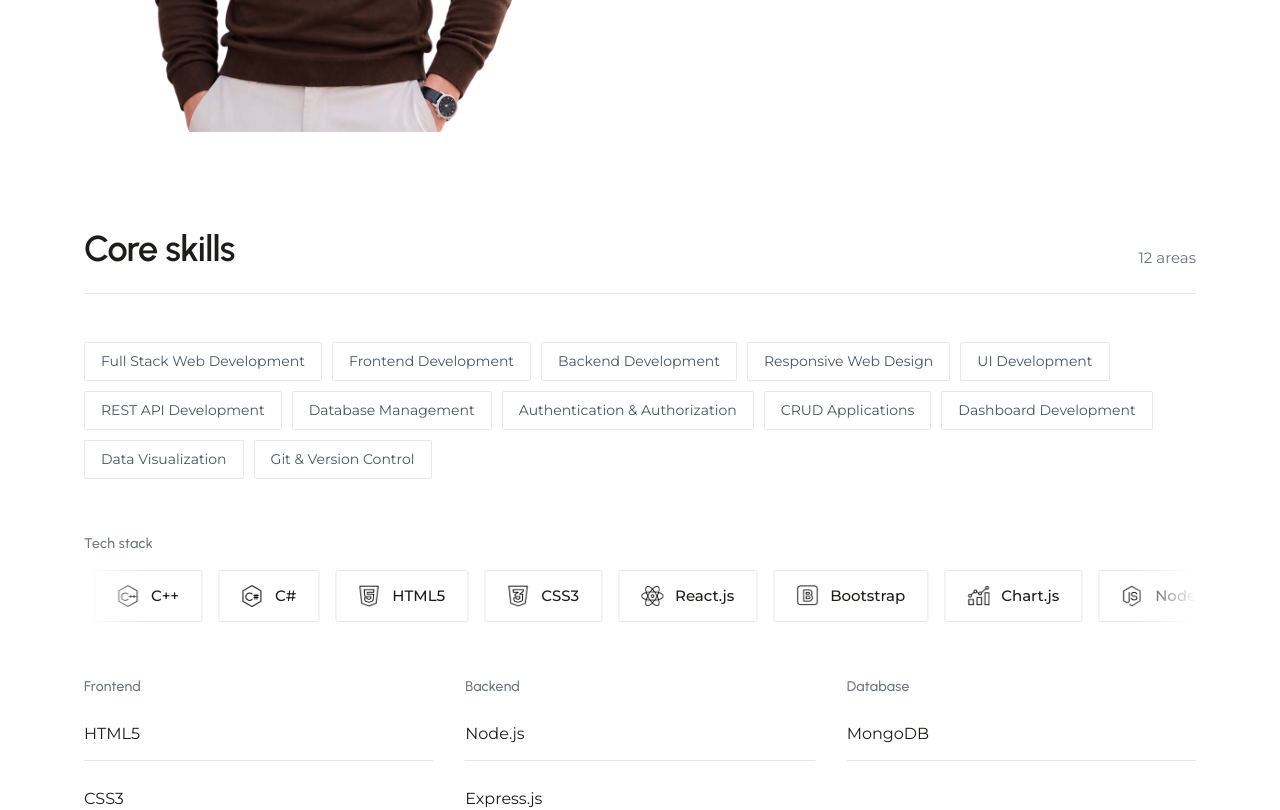
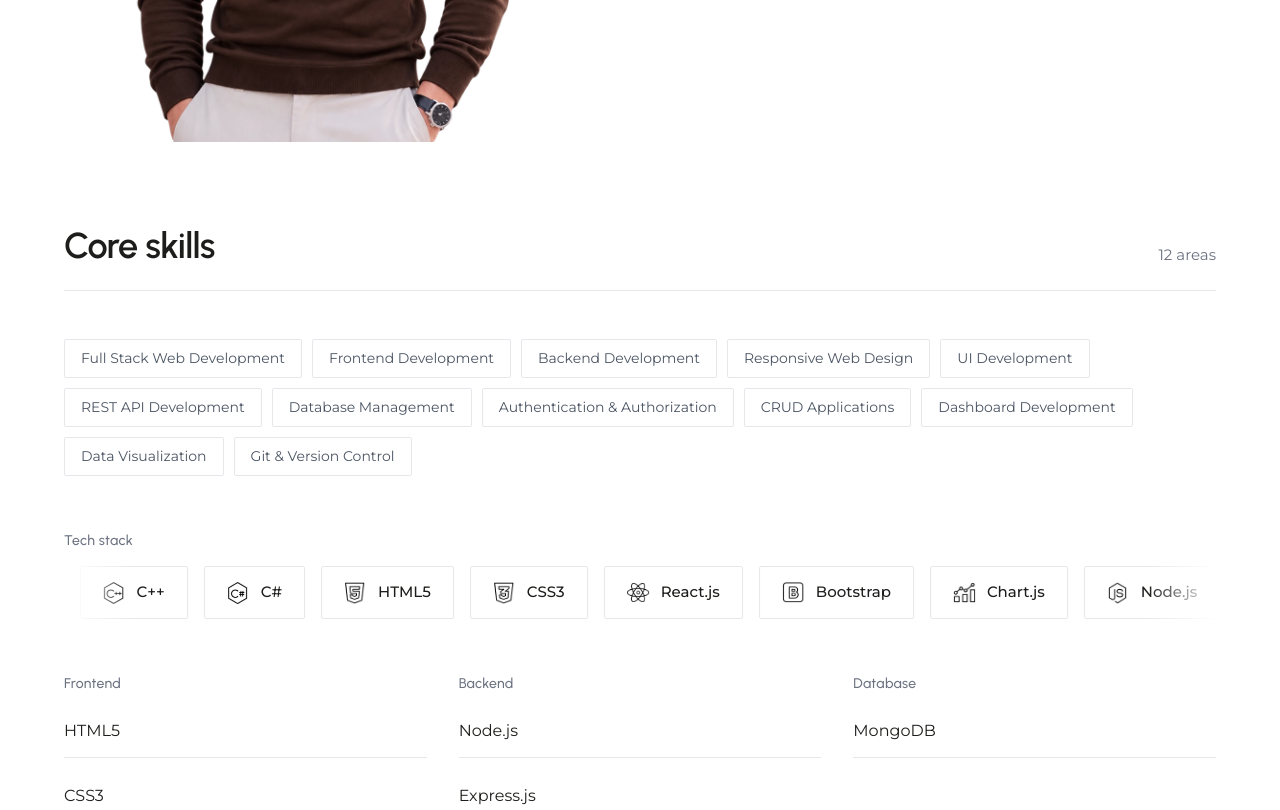
Before and after one commit to shabicreations033/shabimughal.dev, a React (Vite) app in the folder client/: page /about in a window 1280 px wide. Shown: the part 660-1470 px from the top of the page. Built offline with nearby package versions, Linux system fonts and the light colour scheme; no server answers; the HTML template or start-up script is replaced by a standard one.

Commit message:
CSS Updated

```diff
--- a/client/src/index.css
+++ b/client/src/index.css
@@ -84,7 +84,7 @@
   --font-display: var(--display-family);
   --font-body: "Montserrat", "Helvetica Neue", Arial, sans-serif;
 
-  --container: calc(77.5rem + max(0px, 100vw - 1440px) * 0.12);
+  --container: 1440px; /* global content cap: on wider screens the site stays a centred 1440px column */
   --gutter: clamp(1.25rem, 5vw, 4rem);
   /* Minimum comfortable touch target (WCAG 2.5.5 / Apple HIG) */
   --tap: 2.75rem;
@@ -132,20 +132,6 @@ html {
   scroll-behavior: smooth;
   -webkit-text-size-adjust: 100%;
 }
-/* Large screens (24-inch monitors, 4K, ultra-wide): everything is sized in rem, so growing the root font size
-   scales the whole layout (type, spacing, container) together instead of leaving a small column in the middle
-   of the screen. The scale grows with the screen WIDTH from 1440px up, but it is also capped by the screen
-   HEIGHT, so a wide but short screen (for example 2560x1080 ultra-wide) does not blow the hero past the fold.
-   1440x900 and smaller screens keep the normal 16px.
-     1920x1080 -> ~18px   2560x1440 -> ~21px   3440x1440 -> ~25px   3840x2160 -> ~27px */
-@media (min-width: 1440px) {
-  html {
-    font-size: max(
-      100%,
-      min(calc(100% + (100vw - 1440px) * 0.0045), calc(100% + (100vh - 900px) * 0.0167))
-    );
-  }
-}
 
 h1,
 h2,
@@ -188,7 +174,15 @@ body {
 
 img {
   max-width: 100%;
+  height: auto;
   display: block;
+}
+
+/* The page area is a positioning context, so anything absolutely placed inside it stays inside the page
+   instead of drifting to the edge of a very wide screen. */
+main {
+  position: relative;
+  width: 100%;
 }
 a {
   color: inherit;
@@ -204,7 +198,8 @@ button {
   cursor: pointer;
 }
 
-.wrap {
+.wrap,
+.container {
   max-width: var(--container);
   margin: 0 auto;
   padding-left: var(--gutter);
@@ -815,7 +810,7 @@ html.theme-switching *:not(.theme-toggle):not(.theme-toggle *)::after {
 
 /* ===================== Section rhythm ===================== */
 section {
-  padding: 6rem 0;
+  padding: clamp(3.5rem, 2rem + 4vw, 6rem) 0;
 }
 .section-head {
   display: flex;
@@ -2529,7 +2524,8 @@ html.smooth-scroll {
    marker and the percentage riding on the end of the fill. --p (0 to 1) is set by ScrollProgress.jsx. */
 .scroll-progress {
   position: fixed;
-  left: 0.625rem;
+  /* 0.625rem from the left edge of the 1440px column (or of the screen, when it is narrower) */
+  left: max(0.625rem, calc((100vw - var(--container)) / 2 + 0.625rem));
   top: 50%;
   width: 0.25rem;
   height: clamp(13.75rem, 42vh, 26.25rem);
```
